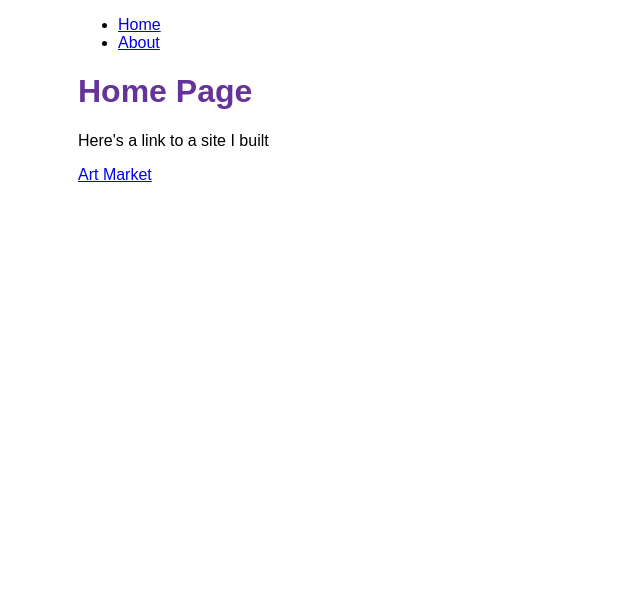
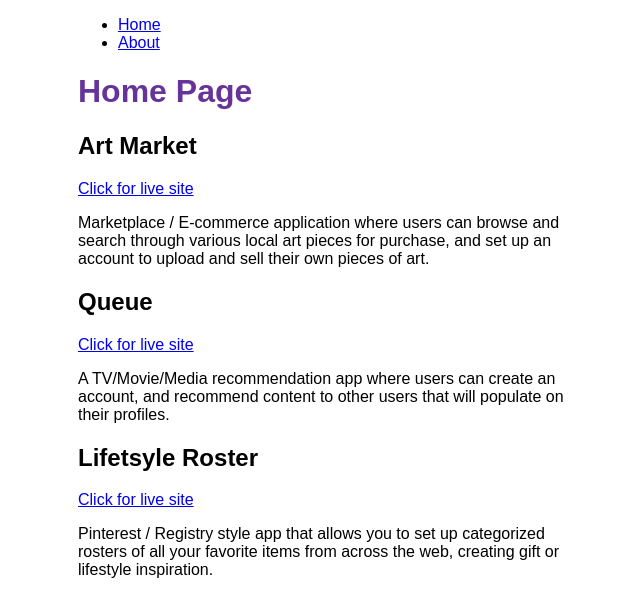
Before and after one commit to daverafe/portfolio-site, a Gatsby site: page / in a window 1280 px wide. Shown: the whole page, without its empty margins (312-952 px from the left). Built offline with nearby package versions, Linux system fonts and the light colour scheme; Gatsby itself is replaced by a stand-in of ours.

Commit message:
added project container component and data for each project

```diff
--- /dev/null
+++ b/src/components/projectContainer.js
@@ -0,0 +1,14 @@
+import * as React from 'react'
+import {Link} from 'gatsby'
+
+const ProjectContainer = ({projectInfo}) => {
+    return (
+        <div>
+            <h2>{projectInfo.title}</h2>
+            <Link to={projectInfo.url}>Click for live site</Link>
+            <p>{projectInfo.description}</p>
+        </div>
+    )
+}
+
+export default ProjectContainer
--- a/src/pages/index.js
+++ b/src/pages/index.js
@@ -1,12 +1,30 @@
 import * as React from 'react'
 import Layout from '../components/layout'
-import {Link} from 'gatsby'
+import ProjectContainer from '../components/projectContainer'
 
 const IndexPage = () => {
+
+  const artMarket = {
+    title: "Art Market",
+    url: "https://epic-allen-47afe0.netlify.app/",
+    description: "Marketplace / E-commerce application where users can browse and search through various local art pieces for purchase, and set up an account to upload and sell their own pieces of art."
+  }
+  const queue = {
+    title: "Queue",
+    url: "https://stormy-reaches-82175.herokuapp.com/",
+    description: "A TV/Movie/Media recommendation app where users can create an account, and recommend content to other users that will populate on their profiles. "
+  }
+  const lifestyleRoster = {
+    title: "Lifetsyle Roster",
+    url: "https://vigorous-hoover-20c685.netlify.app/",
+    description: "Pinterest / Registry style app that allows you to set up categorized rosters of all your favorite items from across the web, creating gift or lifestyle inspiration. "
+  }
+
   return (
     <Layout pageTitle="Home Page">
-      <p>Here's a link to a site I built</p>
-      <Link to="https://epic-allen-47afe0.netlify.app/">Art Market</Link>
+      <ProjectContainer projectInfo={artMarket}></ProjectContainer>
+      <ProjectContainer projectInfo={queue}></ProjectContainer>
+      <ProjectContainer projectInfo={lifestyleRoster}></ProjectContainer>
     </Layout>
   )
 }
```
